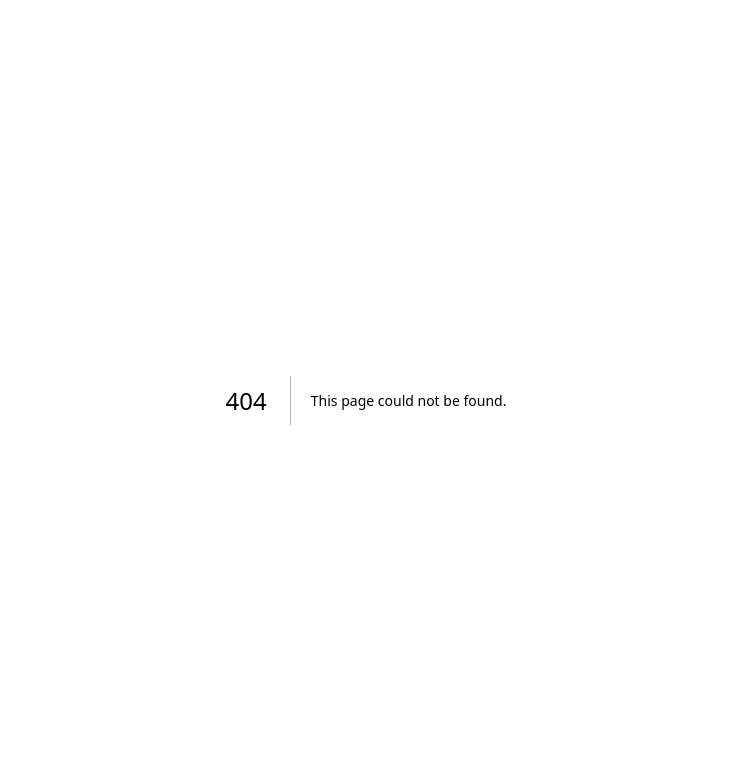
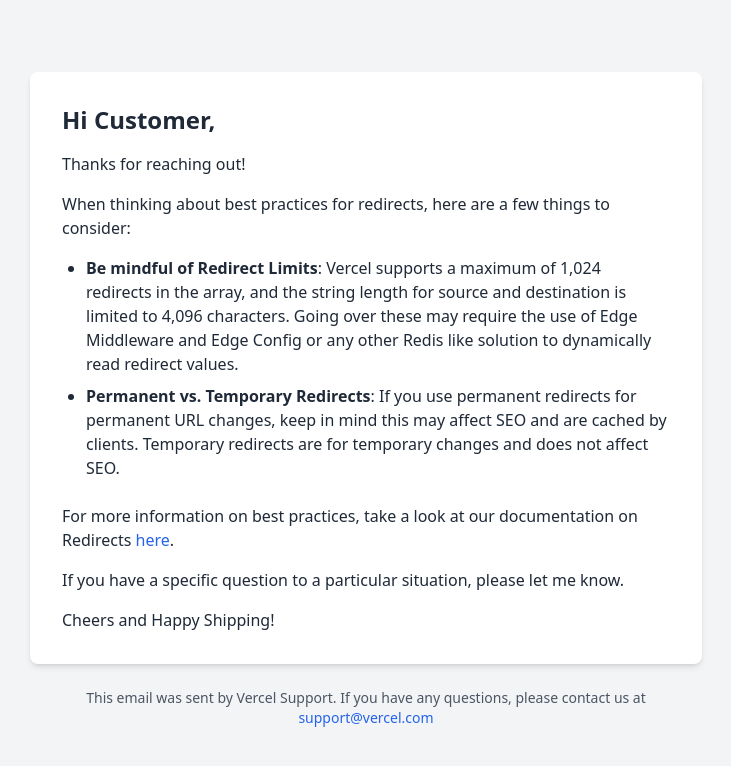
Before and after one commit to VinceE2024/cms-project, a Next.js app: page /Question3 in a window 1280 px wide. Before the commit this address had no page. Shown: the top 766 px of the page, without its empty margins (274-1005 px from the left). Built offline with nearby package versions, Linux system fonts and the light colour scheme.

Commit message:
Q3 Updates

```diff
--- /dev/null
+++ b/app/Question3/page.tsx
@@ -0,0 +1,40 @@
+import React from 'react'
+
+export default function Question3() {
+  return (
+    <div className="font-sans text-gray-800 bg-gray-100 min-h-screen flex items-center justify-center p-4">
+      <div className="max-w-2xl w-full">
+        <div className="bg-white rounded-lg shadow-md overflow-hidden">
+          <div className="p-8">
+            <h2 className="text-2xl font-bold mb-4">Hi Customer,</h2>
+            <p className="mb-4">Thanks for reaching out!</p>
+            <p className="mb-4">When thinking about best practices for redirects, here are a few things to consider:</p>
+            <ul className="list-disc pl-6 mb-6 space-y-2">
+              <li>
+                <strong className="font-semibold">Be mindful of Redirect Limits</strong>: Vercel supports a maximum of 1,024 redirects in the array, and the string length for source and destination is limited to 4,096 characters. Going over these may require the use of Edge Middleware and Edge Config or any other Redis like solution to dynamically read redirect values.
+              </li>
+              <li>
+                <strong className="font-semibold">Permanent vs. Temporary Redirects</strong>: If you use permanent redirects for permanent URL changes, keep in mind this may affect SEO and are cached by clients. Temporary redirects are for temporary changes and does not affect SEO.
+              </li>
+            </ul>
+            <p className="mb-4">
+              For more information on best practices, take a look at our documentation on Redirects{' '}
+              <a href="https://vercel.com/docs/edge-network/redirects" className="text-blue-600 hover:underline">
+                here
+              </a>
+              .
+            </p>
+            <p className="mb-4">If you have a specific question to a particular situation, please let me know.</p>
+            <p>Cheers and Happy Shipping!</p>
+          </div>
+        </div>
+        <p className="text-center text-sm text-gray-600 mt-6">
+          This email was sent by Vercel Support. If you have any questions, please contact us at{' '}
+          <a href="mailto:support@vercel.com" className="text-blue-600 hover:underline">
+            support@vercel.com
+          </a>
+        </p>
+      </div>
+    </div>
+  )
+}
```
